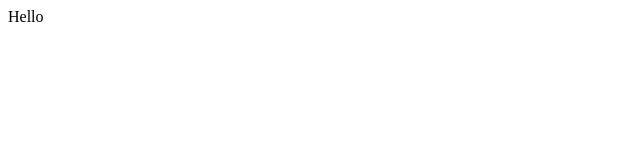
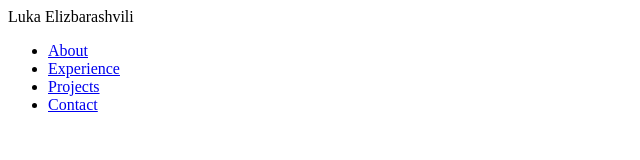
Before and after one commit to CloneTrooper66/Portfolio-Website, a plain HTML site: page index.html in a window 1280 px wide. Shown: the whole page, without its empty margins (0-640 px from the left). Drawn offline with Linux system fonts and the light colour scheme.

Commit message:
adds navigation

```diff
--- a/index.html
+++ b/index.html
@@ -7,7 +7,17 @@
     <link rel="stylesheet" href="style.css" />
   </head>
   <body>
-    Hello
+    <nav id="dekstop-nav">
+      <div class="logo">Luka Elizbarashvili</div>
+      <div>
+        <ul class="nav-links">
+          <li><a href="#about">About</a></li>
+          <li><a href="#experince">Experience</a></li>
+          <li><a href="#projects">Projects</a></li>
+          <li><a href="#contact">Contact</a></li>
+        </ul>
+      </div>
+    </nav>
     <script src="script.js"></script>
   </body>
 </html>
```
